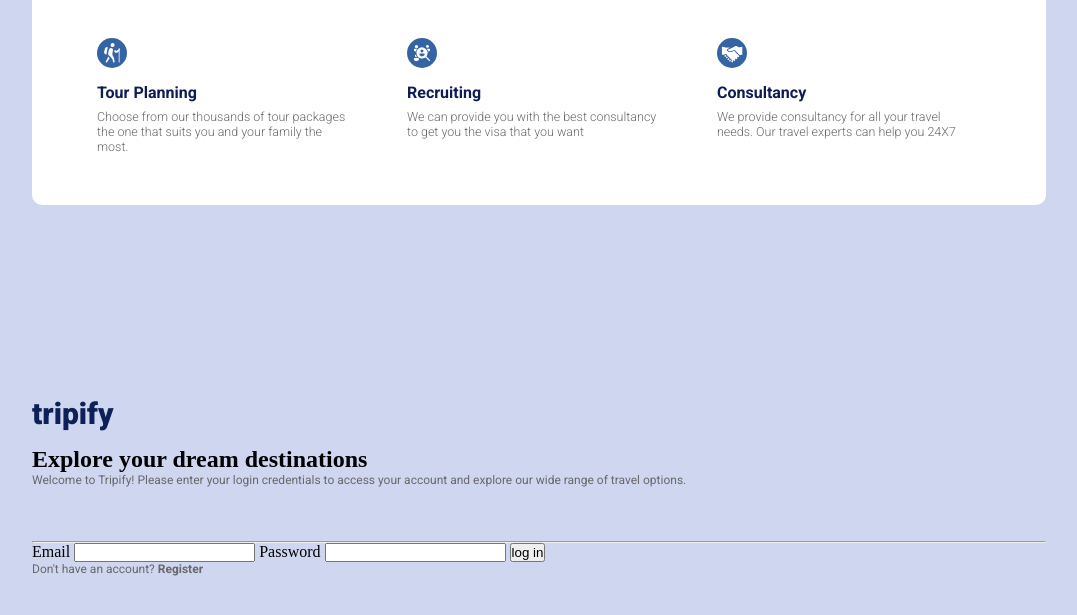
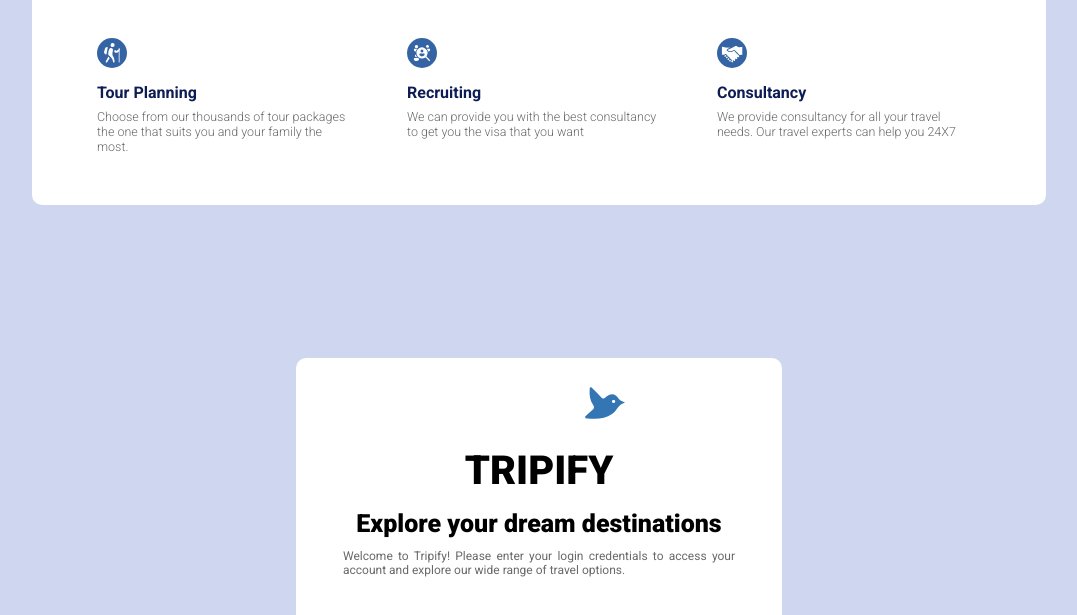
Before and after one commit to VeroZuliani/image-based-web-project, a plain HTML site: page index.html in a window 1280 px wide. Shown: the part 337-952 px from the top of the page, without its empty margins (101-1178 px from the left). Drawn offline with Linux system fonts and the light colour scheme.

Commit message:
Agregue imagen y estilos en seccion formulario

```diff
--- a/css/styles.css
+++ b/css/styles.css
@@ -85,3 +85,111 @@ p{
 
 
 /*Estilos de Formulario*/
+.formulario{
+    background-color: #ced6f0;
+    display: flex;
+    justify-content: center;
+    width: 100%;
+}
+
+.login{
+    background-color: #ffffff;
+    width: 486px;
+    height: 573px;
+    border-radius: 10px;
+    text-align: center;
+    padding: 25px 0 10px 0;
+}
+
+.login img{
+    width: 40px;
+    height: 40px;
+    margin-left: 131px;
+}
+
+.login h1{
+    color: #000000;
+    text-transform: uppercase;
+    font-family: "Roboto", sans-serif;
+    font-weight: 900;
+    font-style: normal;
+    font-size: 40px;
+}
+
+.login h2{
+    color: #000000;
+    font-family: "Roboto", sans-serif;
+    font-weight: 800;
+    font-style: normal;
+    font-size: 25px;
+    padding: 0 47px;
+}
+
+.login p{
+    color: #696969;
+    font-family: "Roboto", sans-serif;
+    font-size: 12px;
+    text-align: justify;
+    padding: 0 47px;
+    margin-top: 11px;
+}
+
+hr{
+    width: 389px;
+    margin: 32px 0 33px 47px;
+    opacity: 0.4;
+}
+
+form{
+    display: flex;
+    flex-direction: column;
+    padding: 0 0 30px 47px;
+}
+
+input{
+    width: 389px;
+    height: 44px;
+    margin: 18px 0 18px 0;
+    border-radius: 5px;
+    border-style: solid;
+    opacity: 0.4;
+}
+
+label{
+    text-align: left;
+    font-family: "Roboto", sans-serif;
+    font-weight: 400;
+    font-style: normal;
+    font-size: 16px;
+}
+
+
+button{
+    width: 389px;
+    height: 44px;
+    text-transform: uppercase;
+    background-color: #367bf5;
+    color: #f3f7fe;
+    border-color: #367bf5;
+    border-radius: 1px;
+    margin-top: 20px;
+    transition: background-color 1s, color 1s;
+}
+
+button:hover{
+    background-color: #f3f7fe;
+    color: #367bf5;
+}
+
+form p{
+    font-family: "Roboto", sans-serif;
+    font-weight: 400;
+    font-style: normal;
+    font-size: 12px;
+    text-align: center;
+    margin-bottom: 42px;
+}
+
+form b{
+    color: #000000;
+}
--- a/index.html
+++ b/index.html
@@ -54,8 +54,9 @@
 
 
         <!--Inicio Seccion Formulario-->
+        <section class="formulario">
             <section class="login">
-            <img src="" alt="">
+                <img src="img/tripify.svg" alt="">
                 <h1>tripify</h1>
                 <h2>Explore your dream destinations</h2>
                 <p>Welcome to Tripify! Please enter your login credentials to access your account and explore our wide range of travel options.</p>
@@ -69,6 +70,7 @@
                     <p>Don't have an account? <b>Register</b></p>
                 </form>
             </section>
+        </section>
         <!--Fin Seccion Formulario-->
 
     </main>
```
Also changed, not shown: img/tripify.svg (added). Lines whose indentation alone changed are shown as unchanged.
